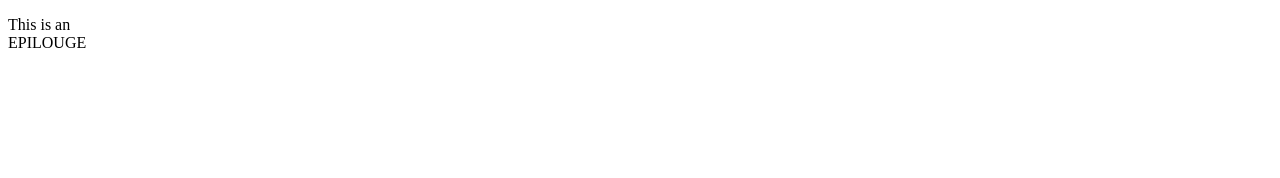
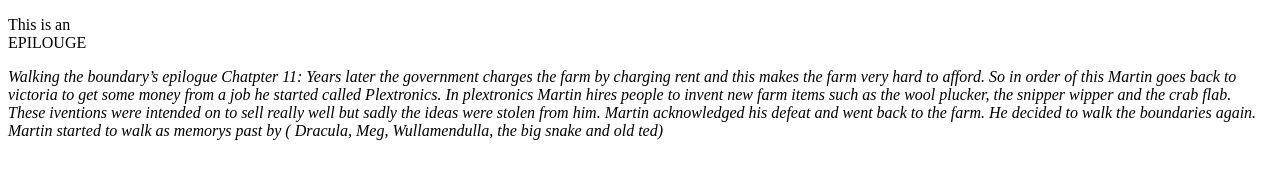
Before and after one commit to AustinthePoop/AustinthePoop.github.io, a plain HTML site: page epilouge.html in a window 1280 px wide. Drawn offline with Linux system fonts and the light colour scheme.

Commit message:
Update epilouge.html

```diff
--- a/epilouge.html
+++ b/epilouge.html
@@ -5,5 +5,18 @@
 	</head>
 <body>
 	<p> This is an </br> <b1> EPILOUGE </b1> </p>
+	<i> Walking the boundary’s epilogue
+
+
+
+Chatpter 11:
+
+Years later the government charges the farm  by charging rent and this makes the farm very hard to afford. So in order of this Martin goes back to victoria to get some money from a job he started called Plextronics. In plextronics Martin hires people to invent new farm items such as the wool plucker, the snipper wipper and the crab flab. These iventions were intended on to sell really well but sadly the ideas were stolen from him. Martin acknowledged his defeat and went back to the farm. He decided to walk the boundaries again.
+
+
+
+Martin started to walk as memorys past by ( Dracula, Meg, Wullamendulla, the big snake and old ted)
+
+</i>
 </body>
 </div>
```
